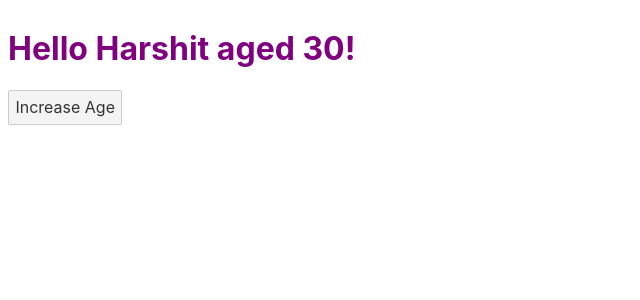
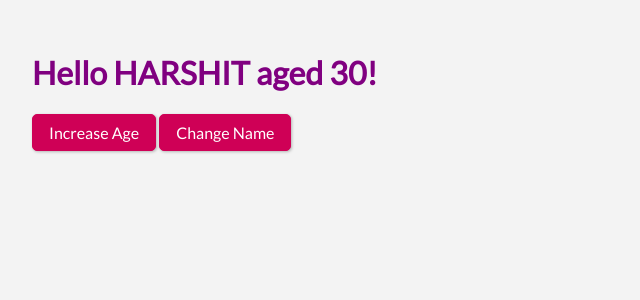
Before and after one commit to shibu31897/svelte, a Svelte app: page / in a window 1280 px wide. Shown: the top 300 px of the page, without its empty margins (0-640 px from the left). Built offline with nearby package versions, Linux system fonts and the light colour scheme.

Commit message:
reactive variable

```diff
--- a/public/global.css
+++ b/public/global.css
@@ -1,63 +1,38 @@
-html, body {
-	position: relative;
-	width: 100%;
-	height: 100%;
+@import url('https://fonts.googleapis.com/css?family=Lato|Roboto+Slab');
+
+* {
+  box-sizing: border-box;
+}
+
+html,
+body {
+  position: relative;
+  width: 100%;
+  height: 100%;
+  font-family: 'Lato', sans-serif;
 }
 
 body {
-	color: #333;
-	margin: 0;
-	padding: 8px;
-	box-sizing: border-box;
-	font-family: -apple-system, BlinkMacSystemFont, "Segoe UI", Roboto, Oxygen-Sans, Ubuntu, Cantarell, "Helvetica Neue", sans-serif;
-}
-
-a {
-	color: rgb(0,100,200);
-	text-decoration: none;
-}
-
-a:hover {
-	text-decoration: underline;
-}
-
-a:visited {
-	color: rgb(0,80,160);
-}
-
-label {
-	display: block;
-}
-
-input, button, select, textarea {
-	font-family: inherit;
-	font-size: inherit;
-	-webkit-padding: 0.4em 0;
-	padding: 0.4em;
-	margin: 0 0 0.5em 0;
-	box-sizing: border-box;
-	border: 1px solid #ccc;
-	border-radius: 2px;
-}
-
-input:disabled {
-	color: #ccc;
+  color: #333;
+  margin: 0;
+  padding: 2rem;
+  background: #f3f3f3;
 }
 
 button {
-	color: #333;
-	background-color: #f4f4f4;
-	outline: none;
+  font: inherit;
+  border: 1px solid #cf0056;
+  background: #cf0056;
+  padding: 0.5rem 1rem;
+  color: white;
+  border-radius: 5px;
+  box-shadow: 1px 1px 3px rgba(0, 0, 0, 0.26);
+  cursor: pointer;
 }
 
-button:disabled {
-	color: #999;
+button:hover,
+button:active {
+  background: #e40763;
+  border-color: #e40763;
+  box-shadow: 1px 1px 8px rgba(77, 51, 51, 0.26);
 }
-
-button:not(:disabled):active {
-	background-color: #ddd;
-}
-
-button:focus {
-	border-color: #666;
-}
--- a/src/App.svelte
+++ b/src/App.svelte
@@ -1,9 +1,14 @@
 <script>
 	let name='Harshit';
 	let age = 30;
+	// let upperCaseName not required
+	$: upperCaseName = name.toUpperCase();
+	function incrementAge(){
+		age+=1;
+	}
 
-	function incrementAge(){
-		age+=1
+	function changeName(){
+		name = 'Shibu';
 	}
 
 </script>
@@ -13,6 +18,7 @@
 		color: purple;
 	}
 </style>
-
-<h1>Hello {name} aged {age}!</h1>
+<!-- markup -->
+<h1>Hello {upperCaseName} aged {age}!</h1>
 <button on:click="{incrementAge}">Increase Age</button>
+<button on:click={changeName}>Change Name</button>
```
